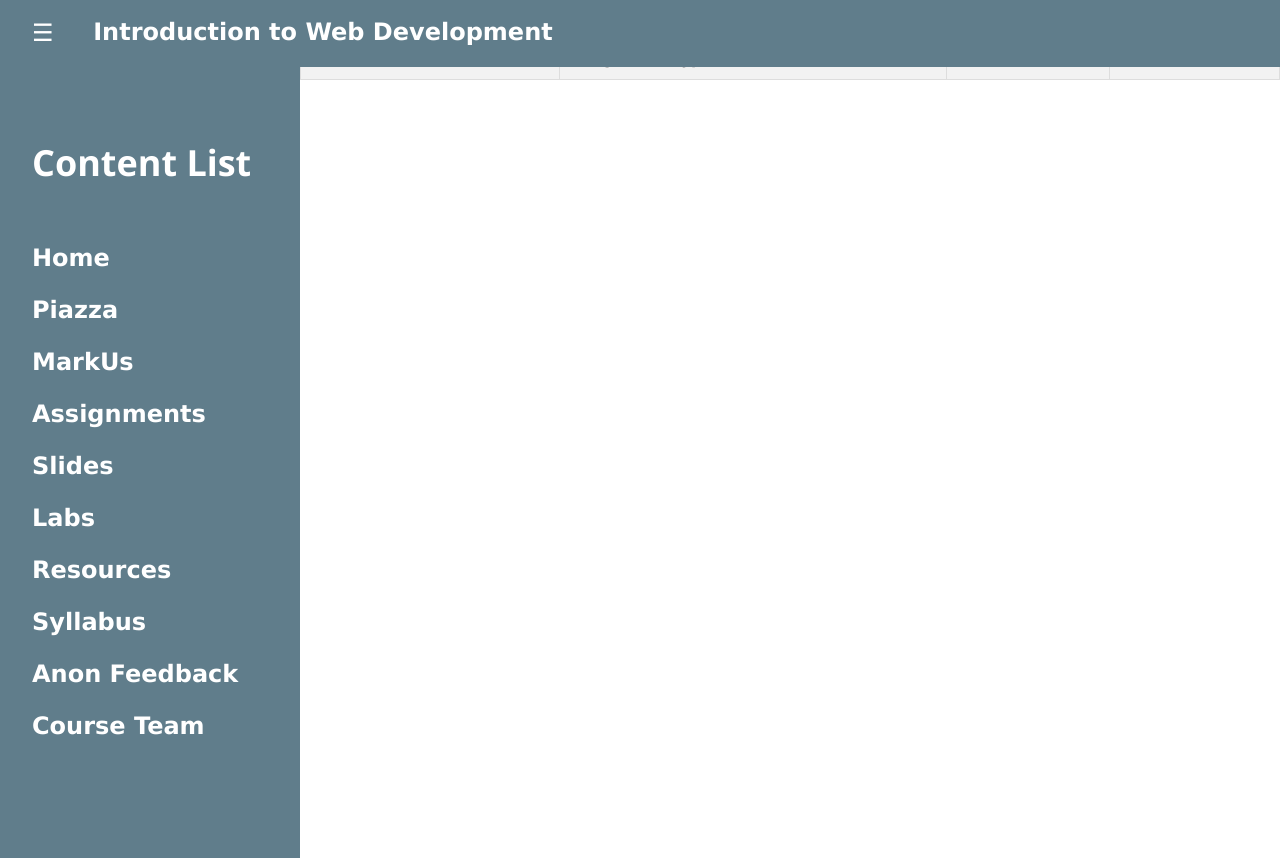
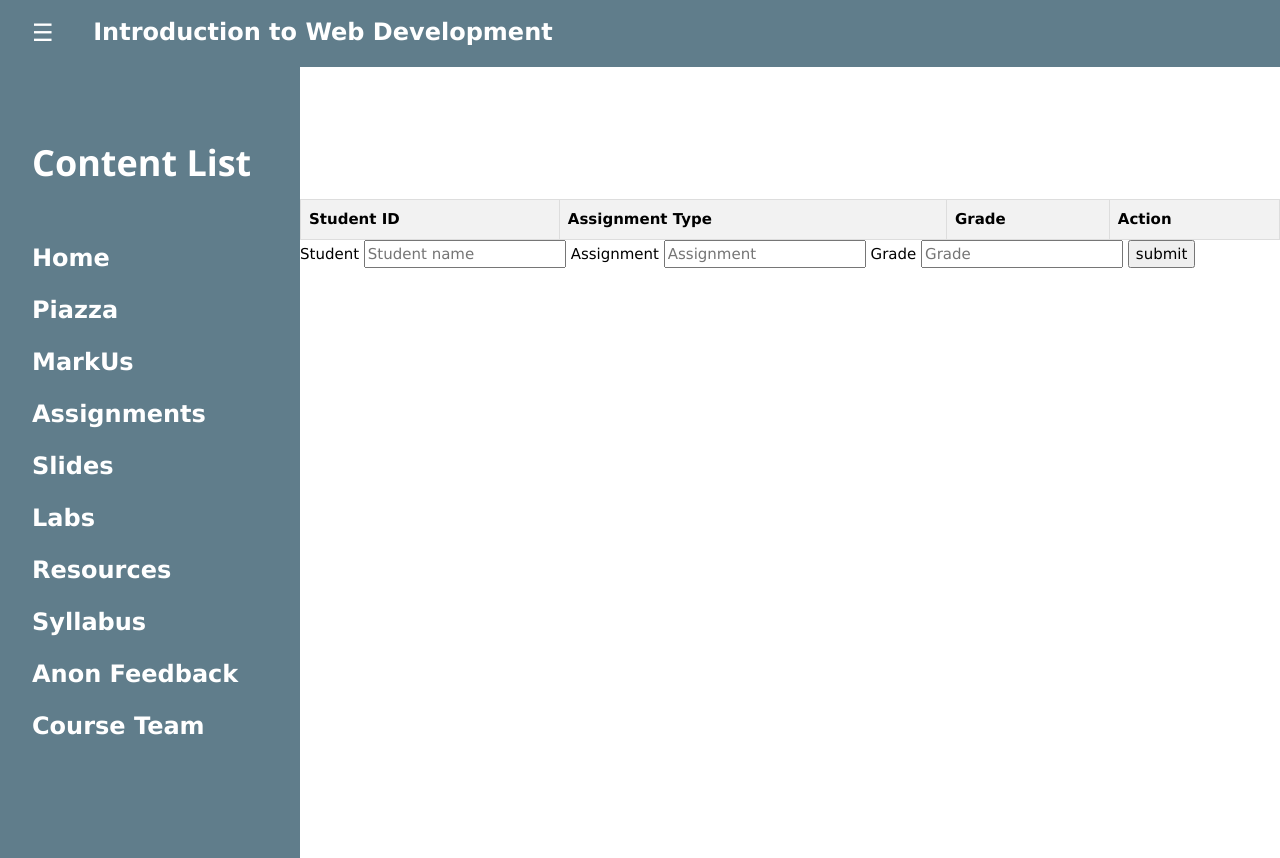
Before and after one commit to QishenChen/cscb20assignment3, a Flask app: page /grade in a window 1280 px wide. Shown: the part 1-859 px from the top of the page. Run offline with Flask 3, Linux system fonts and the light colour scheme; the first user in the database is signed in; tables that the repository leaves empty hold one stand-in row (Sample ...); lists and menus that the app fills with data are empty.

Commit message:
fix several bugs

```diff
--- a/app.py
+++ b/app.py
@@ -21,24 +21,6 @@ class Feedback(db.Model):
     def __repr__(self):
         return f"Feedback(id={self.id}, evaluation={self.message_evaluation}, improvement={self.message_improvement}, lab_advice={self.lab_advice})"
 
-@app.route('/feedback', methods=['GET', 'POST'])
-def add_feedback():
-    if request.method == 'POST':
-        message_evaluation = request.form['message_evaluation']
-        message_improvement = request.form['message_improvement']
-        lab_advice = request.form['lab_advice']
-        new_feedback = Feedback(message_evaluation=message_evaluation, message_improvement=message_improvement, lab_advice=lab_advice, teacher_id=session.get('teacher_id'))
-        db.session.add(new_feedback)
-        db.session.commit()
-        return redirect(url_for('add_feedback'))
-    return render_template('feedback.html')
-
-@app.route('/feedback_view', methods=['GET'])
-def feedback_view():
-    if session.get('teacher_id') is None:
-        return redirect(url_for('home'))
-    feedback_entries = Feedback.query.filter_by(teacher_id=session.get('teacher_id')).all()
-    return render_template('feedback_view.html', feedback_entries=feedback_entries)
 
 class grade(db.Model):
     __tablename__ = 'grade'
@@ -57,8 +39,8 @@ class user(db.Model):
     class_name = db.Column(db.String(100), nullable=False)
     grade = db.relationship('grade', backref='user', lazy=True)
 
-class regrade_request(db.Model):
-    __tablename__ = 'regrade_request'
+class regrade_request_model(db.Model):
+    __tablename__ = 'regrade_request_model'
     id = db.Column(db.Integer, primary_key=True)
     name = db.Column(db.String(100), nullable=False)
     email = db.Column(db.String(100), nullable=False)
@@ -73,20 +55,21 @@ def home():
 
 @app.route('/register', methods=['GET', 'POST'])
 def register():
+    if request.method == 'GET':
+        return render_template('register.html')
     if request.method == 'POST':
         username = request.form['username']
         thispassword = request.form['password']
         class_name = request.form['class_name']
         hashed_password = bcrypt.generate_password_hash(thispassword).decode('utf-8')
         new_user = user(username=username, password=hashed_password, class_name=class_name)
-        if user.query.filter_by(username=username).scalar() is not None:
+        if user.query.filter_by(username=username).count() > 0:
             flash("Username already exists")
-            return redirect(url_for('register'))
-        db.session.add(new_user)
-        db.session.commit()
-        flash("Registration successful. Please log in.")
+        else:
+            db.session.add(new_user)
+            db.session.commit()
+            flash("Registration successful. Please log in.")
         return redirect(url_for('login'))
-    return render_template('register.html')
 
 @app.route('/login', methods=['GET', 'POST'])
 def login():
@@ -94,41 +77,55 @@ def login():
         username = request.form['username']
         password = request.form['password']
         logged_user = user.query.filter_by(username=username).first()
+        print(logged_user.id)
         if logged_user:
             if bcrypt.check_password_hash(logged_user.password, password):
                 if logged_user.class_name == 'student':
                     session['student_id'] = logged_user.id
                 else :
                     session['teacher_id'] = logged_user.id
-                return redirect(url_for('feedback'))
+            return redirect(url_for('home'))
         flash("Invalid username or password")
-    return render_template('login.html')
+    if request.method == 'GET':
+        if session.get('student_id') is not None or session.get('teacher_id') is not None:
+            return redirect(url_for('home'))
+        else:
+            return render_template('login.html')
 
+@app.route('/add_feedback', methods=['GET', 'POST'])
+def add_feedback():
+    if request.method == 'POST':
+        message_evaluation = request.form['message_evaluation']
+        message_improvement = request.form['message_improvement']
+        lab_advice = request.form['lab_advice']
+        teacher=request.form['teacher']
+        teacher_id = user.query.filter_by(username=teacher).first().id
+        new_feedback = Feedback(message_evaluation=message_evaluation, message_improvement=message_improvement, lab_advice=lab_advice, teacher_id=teacher_id)
+        db.session.add(new_feedback)
+        db.session.commit()
+        return redirect(url_for('add_feedback'))
+    return render_template('feedback.html')
+
+@app.route('/feedback_view', methods=['GET'])
+def feedback_view():
+    if session.get('teacher_id') is None:
+        return redirect(url_for('home'))
+    feedback_entries = Feedback.query.filter_by(teacher_id=session.get('teacher_id')).all()
+    print(feedback_entries)
+    return render_template('feedback_view.html', feedback_entries=feedback_entries)
 @app.route('/mainpage')
 def mainpage():
     # Define your main page functionality here
     return render_template('mainpage.html')
 
-@app.route('/feedback', methods=['GET', 'POST'])
-def add_feedback():
-    if request.method == 'POST':
-        message_evaluation = request.form['message_evaluation']
-        message_improvement = request.form['message_improvement']
-        lab_advice = request.form['lab_advice']
-        new_feedback = feedback(message_evaluation=message_evaluation, message_improvement=message_improvement)
-        db.session.add(new_feedback)
-        db.session.commit()
-        return redirect(url_for('add_feedback'))
-    return render_template('feedback.html')
-
 @app.route('/grade_view', methods=['GET', 'POST'])
 def view_grade():
     if request.method=='GET':
-        if session.get('teacher_id') is None:
+        if session.get('student_id') is None:
             return redirect(url_for('home'))
-        student_grade=grade.query.filter_by(id=session.get('student_id')).first()
+        student_grade=grade.query.filter_by(user_id=session.get('student_id')).all()
         return render_template('grade_view.html', student_grade=student_grade)
-
+# this page is designed for teacher to post students' grades for the first time
 @app.route('/grade', methods=['GET', 'POST'])
 def add_grade():
     if request.method == 'POST':
@@ -136,23 +133,24 @@ def add_grade():
             return redirect(url_for('home'))
         student=request.form['student']
         student_id = user.query.filter_by(username=student).first().id
-        grade = request.form['grade']
-        new_grade = grade(grade=grade, user_id=student_id)
+        thisgrade = request.form['grade']
+        assignment_type = request.form['assignment_type']
+        new_grade = grade(grade=thisgrade, user_id=student_id , assignment_type=assignment_type)
         db.session.add(new_grade)
         db.session.commit()
-        return redirect(url_for('change_grade'))
+        return redirect(url_for('home'))
     return render_template('grade.html')
 
-@app.route('/regrade_request/<grade_id>/', methods=['GET', 'POST'])
+@app.route('/regrade_request/<grade_id>', methods=['GET', 'POST'])
 def regrade_request(grade_id):
     if request.method == 'POST':
         name = request.form['name']
         email = request.form['email']
         message = request.form['message']
-        new_regrade_request = regrade_request(name=name, email=email, message=message, grade_id=grade_id)
+        new_regrade_request = regrade_request_model(name=name, email=email, message=message, grade_id=grade_id)
         db.session.add(new_regrade_request)
         db.session.commit()
-        return redirect(url_for('regrade_request'))
+        return redirect(url_for('view_grade'))
     return render_template('regrade_request.html',grade_id=grade_id)
 
 
@@ -183,16 +181,11 @@ def regrade_request_delete(regrade_request_id):
     db.session.commit()
     return redirect(url_for('regrade_request_view'))
 
-@app.route('/feedback_view', methods=['GET'])
-def feedback_view():
-    if session.get('teacher_id') is None:
-        return redirect(url_for('home'))
-    feedback=feedback.query.filter_by(teacher_id=session.get('teacher_id')).all()
-    return render_template('feedback_view.html', feedback=feedback)
 
 @app.route('/logout')
 def logout():
-    session.clear()
+    session.pop('student_id', None)
+    session.pop('teacher_id', None)
     return redirect(url_for('home'))
 
 
--- a/templates/grade.html
+++ b/templates/grade.html
@@ -46,7 +46,7 @@
     <div class="overlay hide-large" onclick="close_sidebar()" style="cursor:pointer" title="close side menu" id="myOverlay"></div>
 
     <!-- Main content -->
-    <div class="main" style="margin-left:300px; margin-top:40px">
+    <div class="main" style="margin-left:300px; margin-top:200px">
         <!-- Grades Table -->
         <table id="grades-table">
             <thead>
@@ -73,6 +73,15 @@
                 {% endfor %}
             </tbody>
         </table>
+        <form action="{{ url_for('add_grade') }}" method="post">
+            <label for="student">Student</label>
+            <input type="text" name="student" placeholder="Student name">
+            <label for="assignment_type">Assignment</label>
+            <input type="text" name="assignment_type" placeholder="Assignment">
+            <label for="grade">Grade</label>
+            <input type="text" name="grade" placeholder="Grade">
+            <input type="submit" value="submit">
+        </form>
     </div>
         <!-- Footer -->
         <footer class="main container xlarge blue-grey center" style="margin-top:800px; margin-left: 300px;">
--- a/templates/home.html
+++ b/templates/home.html
@@ -25,10 +25,11 @@
 <a href="login" class="dark-blue bar-item button padding-large hover-white xlarge">Login</a>
 <a href="register" class="dark-blue bar-item button padding-large hover-white xlarge">Register</a>
 {% if session['student_id'] %}
-    <a href="logout">click here to logout</a>
-    <a href="submit_assignment">click here to submit an assignment</a>
+    <a href="logout" class="dark-blue bar-item button padding-large hover-white xlarge">logout</a>
+    <a href="grade_view" class="dark-blue bar-item button padding-large hover-white xlarge">view all your grades</a>
 {% elif session['teacher_id'] %}
     <a href="regrade_request_view">click here to register</a>
+    <a href="logout" class="dark-blue bar-item button padding-large hover-white xlarge">logout</a>
     <a href="grade">click here to grade the assignments</a>
     <a href="feedback_view">click here to view feedback</a>
 {% endif %}
--- a/templates/regrade_request.html
+++ b/templates/regrade_request.html
@@ -30,7 +30,7 @@
             <a href="labs.html" class="xlarge bar-item button hover-white">Labs</a>
             <a href="resources.html" class="xlarge bar-item button hover-white">Resources</a>
             <a href="https://www.utsc.utoronto.ca/~bretscher/b20/syllabus.pdf" class="xlarge bar-item button hover-white">Syllabus</a>
-            <a href="feedback.html" class="xlarge bar-item button hover-white">Anon Feedback</a>
+            <a href="add_feedback" class="xlarge bar-item button hover-white">Anon Feedback</a>
             <a href="CourseTeam.html" class="xlarge bar-item button hover-white">Course Team</a>
         </div>
     </nav>
```
Also changed, not shown: other parts of templates/grade.html (+1 -1 lines), templates/feedback.html (+6 -2 lines), templates/grade_view.html (+3 -4 lines), instance/assignment3.db.
